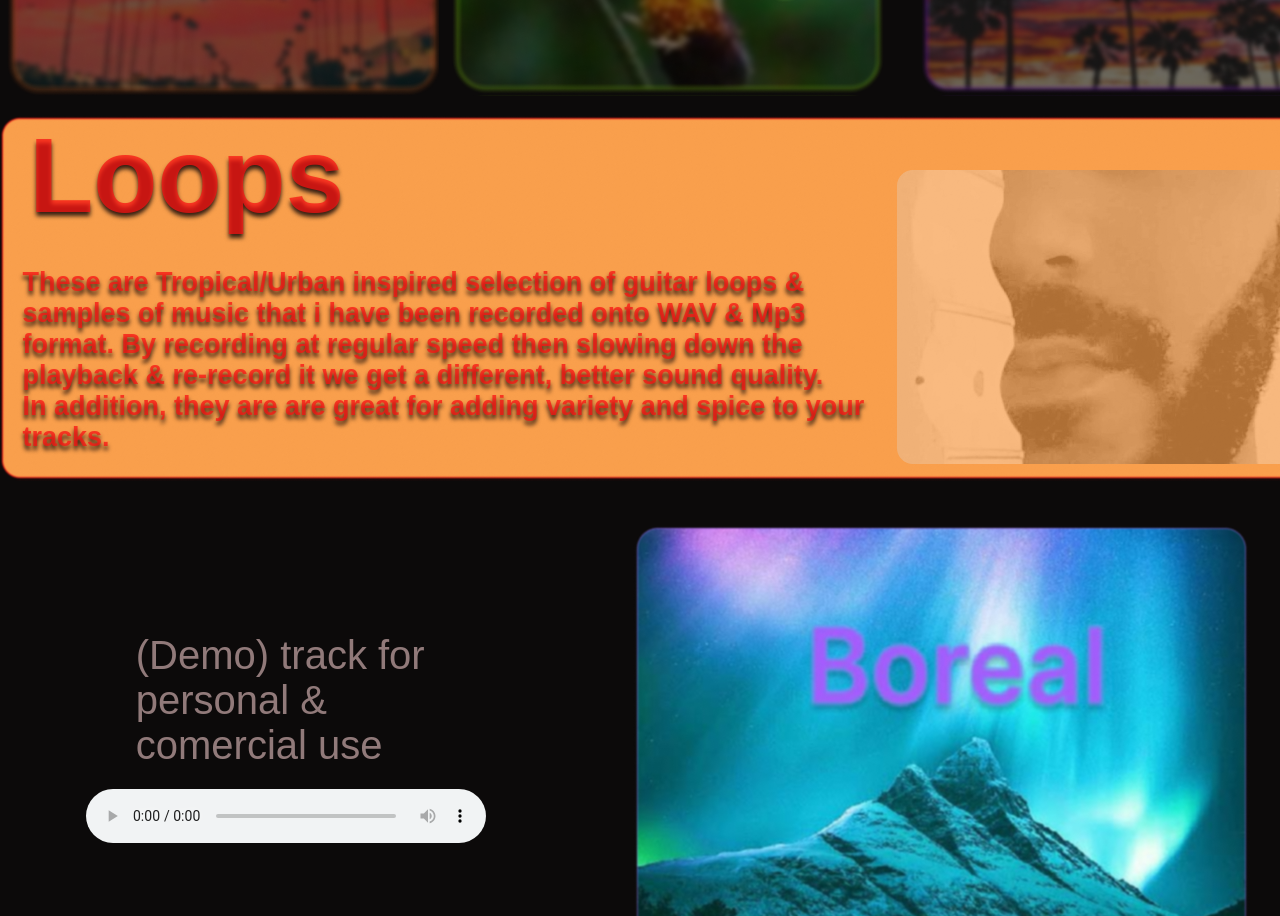
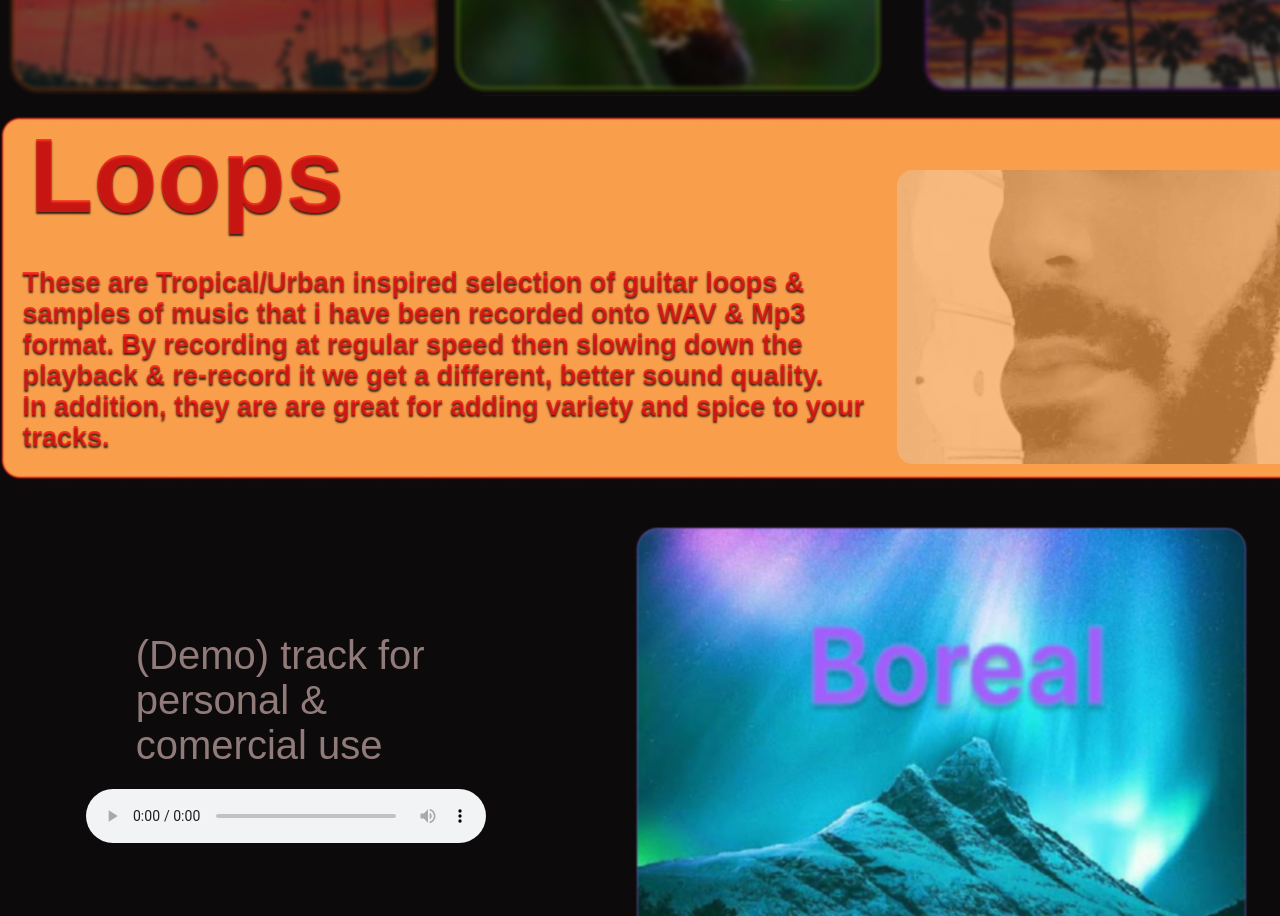
Before and after one commit to glenxo/music-landing.page, a plain HTML site: page index.html in a window 1280 px wide. Shown: the part 1414-2330 px from the top of the page. Drawn offline with Linux system fonts and the light colour scheme.

Commit message:
adjusted item text shadow

```diff
--- a/style.css
+++ b/style.css
@@ -124,7 +124,7 @@ a {
     color: rgba(250, 19, 19, 0.74);
     height: 365px;
     width: 1360px;
-    text-shadow: 0px 4px 4px rgba(19, 8, 8, 0.849);
+    text-shadow: 0px 2px 2px rgba(19, 8, 8, 0.849);
     filter: blur(0.40px);
 }
 
```
